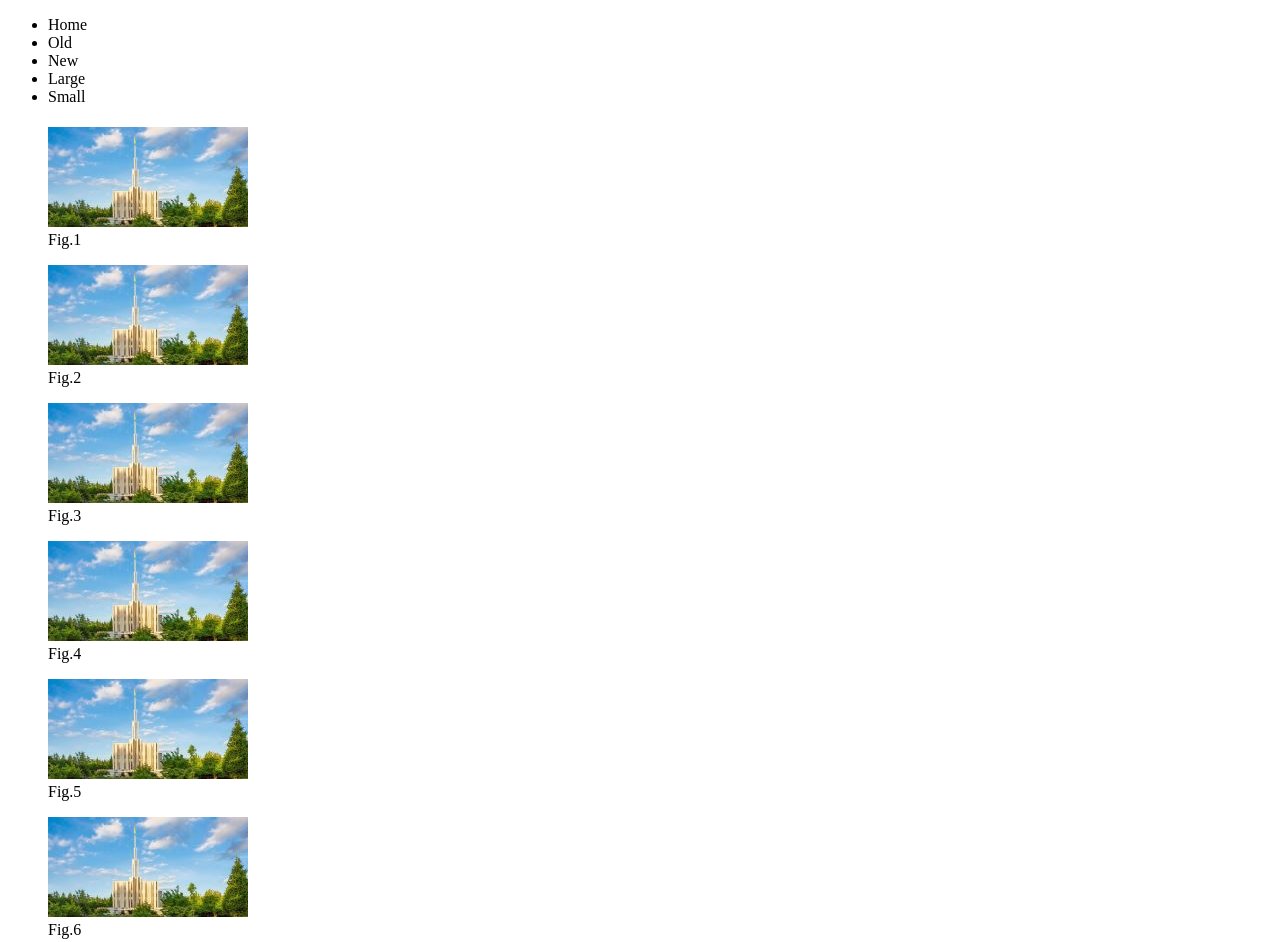
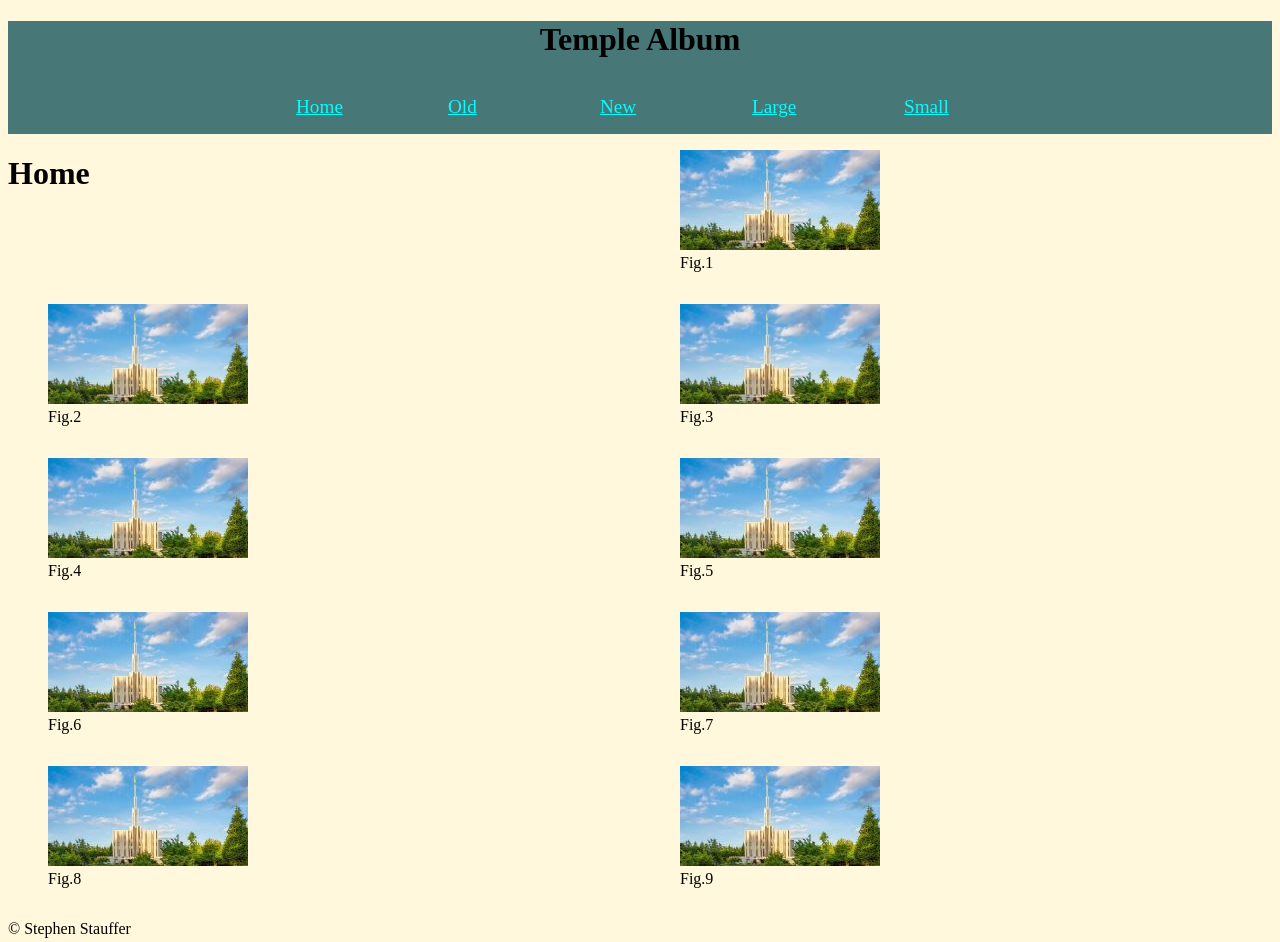
Before and after one commit to Zaanian/wdd131, a plain HTML site: page week02/temples.html in a window 1280 px wide. Shown: the top 942 px of the page. Drawn offline with Linux system fonts and the light colour scheme.

Commit message:
progress week02

```diff
--- a/week02/scripts/temples.js
+++ b/week02/scripts/temples.js
@@ -0,0 +1,19 @@
+
+
+const hamButton = document.querySelector('#menu');
+const mainnav = document.querySelector('.navigation');
+
+hamButton.addEventListener('click', () => {
+    mainnav.classList.toggle('show');
+    hamButton.classList.toggle('show');
+});
+
+
+/*function toggleClass() {
+    const hamButton = document.getElementById("menu");
+    if (Element.style.display === "none") {
+        Element.style.display = "flex";
+    } else {
+        Element.style.display = "none";
+    }
+};*/
--- a/week02/style/temples-large.css
+++ b/week02/style/temples-large.css
@@ -0,0 +1,28 @@
+@media screen and (min-width: 740px) {
+
+    .navigation {
+        display: flex;
+    }
+
+    .navigation li {
+        display: block;
+        flex: 1 1 100%;
+
+    }
+
+    .navigation a {
+        text-align: center;
+    }
+
+    #menu {
+        display: none;
+    }
+
+
+    main {
+        display: grid;
+        grid-template-columns: 1fr 1fr;
+
+    }
+
+}
--- a/week02/style/temples.css
+++ b/week02/style/temples.css
@@ -0,0 +1,58 @@
+header {
+    background-color: rgb(71, 119, 119);
+    text-align: center;
+}
+
+
+body {
+    background-color: cornsilk;
+}
+
+/*Mobile View*/
+
+#menu {
+    display: block;
+    font-size: 2rem;
+    padding: 10px;
+
+    color:aquamarine;
+
+}
+
+#menu::before {
+    content: "☰";
+}
+
+.navigation {
+    list-style: none;
+    margin: 0 auto;
+    max-width: 760px;
+
+}
+
+.navigation li {
+    display: none;
+}
+
+.navigation a {
+    display: flex;
+    color: aqua;
+    padding: 1rem;
+    font-size: larger;
+
+}
+
+.navigation a:hover,
+.navigation a:active {
+    background-color: black;
+    color: white;
+}
+
+.show li {
+    display: block;
+}
+
+
+#menu.show::before {
+    content: "X";
+}
--- a/week02/temples.html
+++ b/week02/temples.html
@@ -14,18 +14,20 @@
 
 <body>
     <header>
+        <h1>Temple Album</h1>
+        <a id="menu" href="#"></a>
         <nav>
-            <ul>
-                <li>Home</li>
-                <li>Old</li>
-                <li>New</li>
-                <li>Large</li>
-                <li>Small</li>
+            <ul class="navigation">
+                <li><a href="#">Home</a></li>
+                <li><a href="#">Old</a></li>
+                <li><a href="#">New</a></li>
+                <li><a href="#">Large</a></li>
+                <li><a href="#">Small</a></li>
             </ul>
         </nav>
     </header>
     <main>
-        <h1></h1>
+        <h1>Home</h1>
         <figure>
             <img src="images/seattle-temple.jpg">
             <figcaption>Fig.1</figcaption>
```
